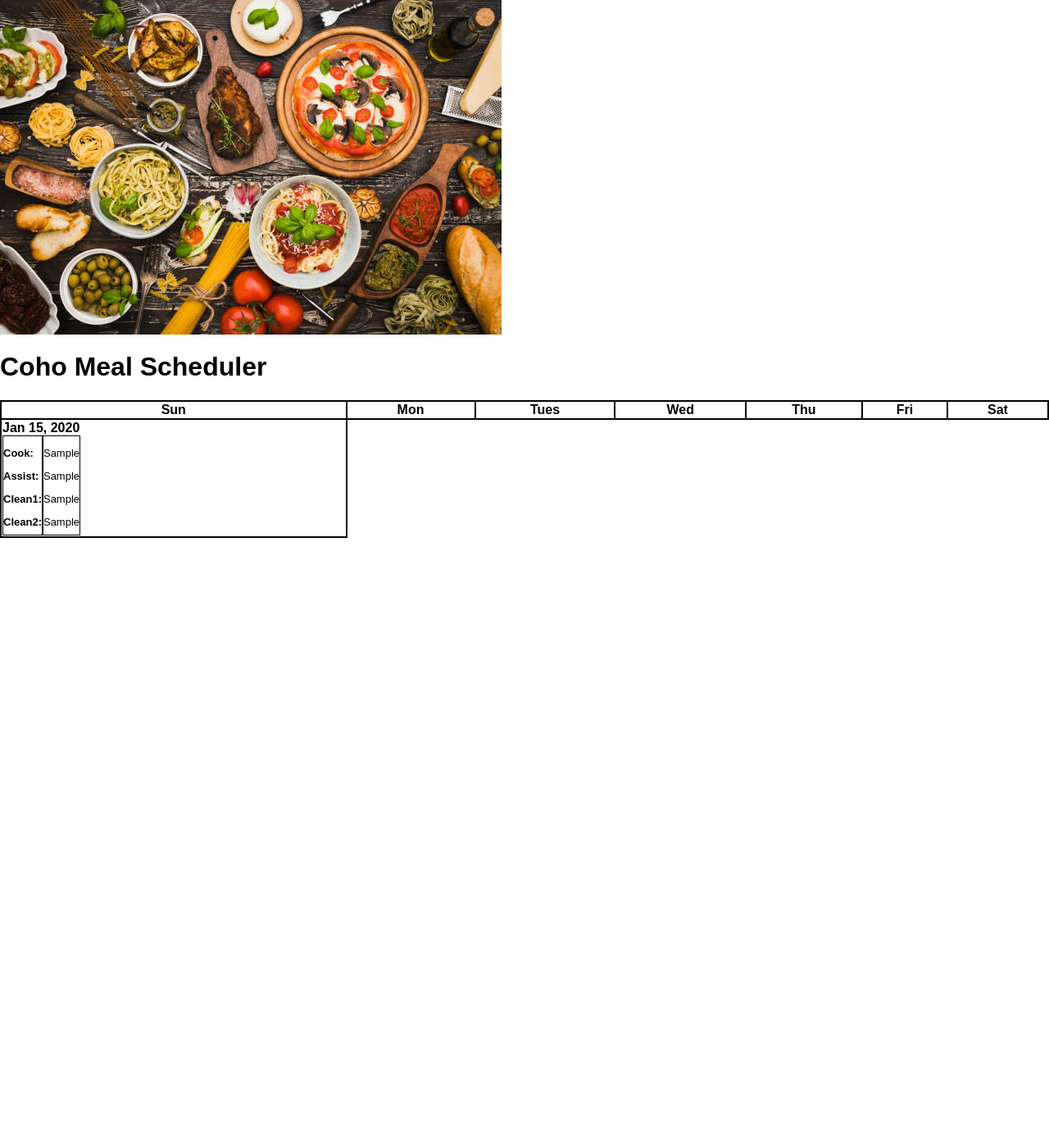
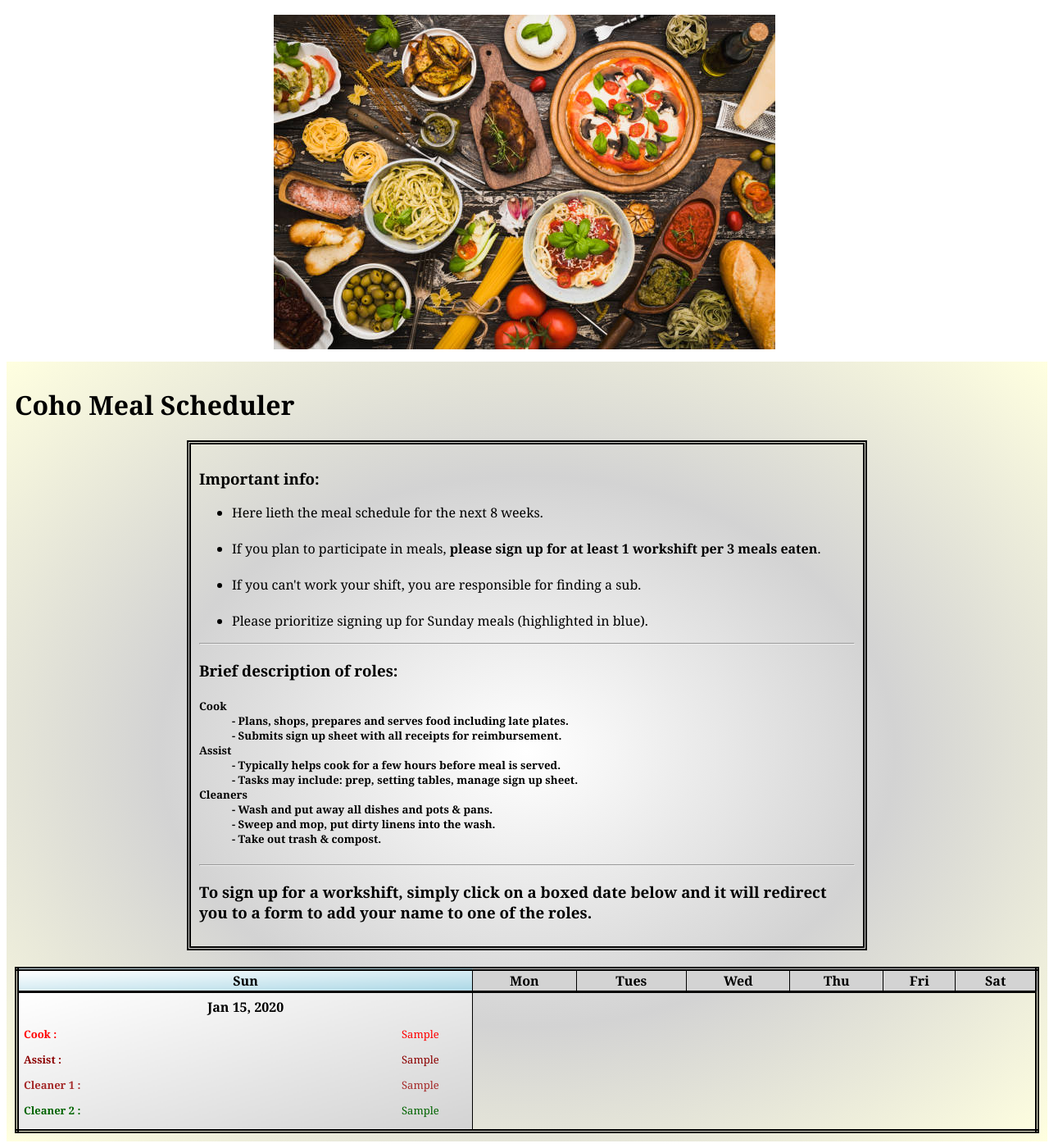
Before and after one commit to thederber/cohomeals, a Flask app: page / in a window 1280 px wide. Shown: the whole page at 82% size. Before the commit the page ends 656 px from the top, so only its background shows below. Run offline with Flask 3, Linux system fonts and the light colour scheme; tables that the repository leaves empty hold one stand-in row (values such as "Sample post").

Commit message:
improved graphics and formatting

```diff
--- a/app.py
+++ b/app.py
@@ -4,7 +4,8 @@ from datetime import datetime,timedelta
 import pandas
 
 app = Flask(__name__)
-app.config['SQLALCHEMY_DATABASE_URI'] = 'sqlite:///Days'
+dbname = "Days"
+app.config['SQLALCHEMY_DATABASE_URI'] = 'sqlite:///{0}'.format(dbname)
 
 db = SQLAlchemy(app)
 
@@ -13,10 +14,10 @@ class Day(db.Model):
     date = db.Column(db.DateTime)
     day_name = db.Column(db.String(50),nullable=False)
     row_index = db.Column(db.Integer,default=0)
-    cook = db.Column(db.String(200),default='Unassigned',nullable=False)
-    assist = db.Column(db.String(200),default='Unassigned',nullable=False)
-    clean1 = db.Column(db.String(200),default='Unassigned',nullable=False)
-    clean2 = db.Column(db.String(200),default='Unassigned',nullable=False)
+    cook = db.Column(db.String(10),default='Unassigned',nullable=False)
+    assist = db.Column(db.String(10),default='Unassigned',nullable=False)
+    clean1 = db.Column(db.String(10),default='Unassigned',nullable=False)
+    clean2 = db.Column(db.String(10),default='Unassigned',nullable=False)
     date_created = db.Column(db.DateTime,default=datetime.utcnow)
     def __repr__(self):
         return '<Day %r>' % self.id
@@ -78,14 +79,21 @@ def update(id):
     jobs = ['cook','assist','clean1','clean2']
     day_to_update = Day.query.get_or_404(id)
     if request.method == 'POST':
-        if request.form.get('click') == 'Cancel':
+        if request.form.get('click') == 'Discard Changes':
             return redirect('/')
+        #update database with updated name
+        for jobname in jobs:
+            try:
+                name_in_textbox = request.form[jobname]
+            except:
+                continue #job was not in update form because it is already assigned--see update.html jinja logic
 
-        for i in range(len(jobs)):
-            name_in_textbox = request.form.get(jobs[i])
-            if len(name_in_textbox) == 0:
-                name_in_textbox = "Unassigned"
-            exec("day_to_update.{0} = name_in_textbox".format(jobs[i]))
+            if len(name_in_textbox.strip()) == 0:
+                #silly goose tried to submit empty name
+                continue
+
+            exec("day_to_update.{0} = name_in_textbox".format(jobname))
+
         try:
             db.session.commit()
             return redirect('/')
--- a/static/css/main.css
+++ b/static/css/main.css
@@ -1,18 +1,25 @@
 body {
-	margin: 0;
-	font-family: sans-serif;
+	font-family: georgia;
 }
-td,th {
-	border: 2px solid;
+tr {
+	border: 3px solid;
+}
+th {
+	border: 1px solid;
+	background-image: linear-gradient(to top left, lightgrey, lightgrey);
+}
+td {
+	border: 1px solid;
+	background-image: linear-gradient(to bottom right, white, lightgrey);
 }
 td a {
 	display: block;
 	width:100%;
 	height:100%;
-	text-decoration: none;
+	text-decoration: none; /*removes underline*/
 }
-td:hover:not(.update) {
-    background-color: yellow;
+td:hover:not(.update):not(.nohover) {
+    background-image: linear-gradient(to bottom right, orange, lightyellow);
 }
 td.update {
 	border: 1px solid;
@@ -27,49 +34,98 @@ table {
 	border-collapse: collapse;
 }
 p, label {
-	font-family: sans-serif;
 	font-size: small;
 }
-.table_date {
+
+p.placeholder {
+	color: grey;
+}
+.header-image {
+	float: top;
+	margin: auto;
+	padding: 10px;
+	text-align: center;
+}
+
+.index-content {
+	padding: 10px;
+	background-image: radial-gradient(white, lightgrey, lightyellow);
+	margin: 0;
+	width: 1250px;
+}
+.index-intro {
+	margin: auto;
+	padding: 10px;
+	border: 5px double;
+	width: 800px;
+}
+.index-table {
+	margin-top: 20px;
+	border: 5px double;
+}
+.table-date {
+	text-align: center;
+	margin: auto;
 	float: top;
 }
-.table_labels {
-	float: left;
+.table-labels {
+	float: left;;
 	font-size: small;
-	height: 120px;
-	border: 1px solid;
+	width: 75px;
+	white-space: nowrap;
 }
-.table_names {
-	float: left;
+.table-names {
+	float: right;
 	font-size: small;
-	height: 120px;
-	border: 1px solid;
+	white-space: nowrap;
+	overflow: hidden;
+	width: 80px;
+}
+.centerbox { /*for content in td's in index*/
+	margin: auto;
+	padding: 5px;
+}
+.sunday {
+	background-image: linear-gradient(to bottom right, white, lightblue);
 }
 
-.update_content {
-	width: 400px;
+.cook {
+	color: red;
+}
+.assist {
+	color: darkred;
+}
+.clean1 {
+	color: brown;
+}
+.clean2 {
+	color: darkgreen;
+}
+
+.update-body {
+	width: 100%;
+	height: 100%;
+	background-image: linear-gradient(to top left, lightyellow, lightgreen);
+}
+.update-content {
+	margin: auto;
+	width: 300px;
 	height: 300px;
-	padding: 10px;
-	border: 1px solid;
-	overflow: hidden;
 }
-.update_form {
-	float: left;
-	width: 190px;
-	height: 150px;
-	padding: 10px;
-	border: 1px solid;
+.update-form {
+	float: center;
 }
-.update_table {
-	float: top;
-	border: 1px solid;
+.update-table {
+	margin-top: 20px;
+	float: center;
+	border: 4px solid;
 }
-.update_buttons {
+.update-buttons {
+	margin-top: 10px;
 	float: bottom;
 	text-align: center;
-	border: 1px solid;
 }
 .textinput {
-	padding: 0px;
+	padding: 1px;
 	float: left;
 }
--- a/templates/index.html
+++ b/templates/index.html
@@ -1,23 +1,46 @@
 {% extends 'base.html' %}
 
-<script>
-	function update(id) {
-
-		location.href = '/update/' + id;
-	}
-</script>
-
 {% block head %}
-<img src="{{ url_for('static',filename='italianfood.jpeg') }}" align="top">
+<div class="header-image">
+	<img src="{{ url_for('static',filename='italianfood.jpeg') }}">
+</div>
 <title> Coho Meal Scheduler </title>
 {% endblock %}
 
 {% block body %}
-<div class="content">
+<div class="index-content">
 	<h1>Coho Meal Scheduler</h1>
-	<table class="index" id="schedule">
+	<div class="index-intro">
+	<h3>Important info:</h3>
+	<ul>
+			<li>Here lieth the meal schedule for the next 8 weeks.</li><br>
+			<li>If you plan to participate in meals, <b>please sign up for at least 1 workshift per 3 meals eaten</b>.</li><br>
+			<li>If you can't work your shift, you are responsible for finding a sub.</li><br>
+			<li>Please prioritize signing up for Sunday meals (highlighted in blue).</li>
+	</ul>
+	</p>
+	<hr>
+	<h3>Brief description of roles:</h3>
+	<h5>
+	<dl>
+		<dt>Cook</dt>
+		<dd>- Plans, shops, prepares and serves food including late plates.</dd>
+		<dd>- Submits sign up sheet with all receipts for reimbursement.</dd>
+		<dt>Assist</dt>
+		<dd>- Typically helps cook for a few hours before meal is served.</dd>
+		<dd>- Tasks may include: prep, setting tables, manage sign up sheet.</dd>
+		<dt>Cleaners</dt>
+		<dd>- Wash and put away all dishes and pots & pans.</dd>
+		<dd>- Sweep and mop, put dirty linens into the wash.</dd>
+		<dd>- Take out trash & compost.</dd>
+	</dl>
+	</h5>
+	<hr>
+	<h3>To sign up for a workshift, simply click on a boxed date below and it will redirect you to a form to add your name to one of the roles.</h3>
+	</div>
+	<table class="index-table">
 		<tr>
-			<th>Sun</th>
+			<th class="sunday">Sun</th>
 			<th>Mon</th>
 			<th>Tues</th>
 			<th>Wed</th>
@@ -29,26 +52,67 @@
 			{% if day.day_name == 'Sun' %}
 				<tr>
 			{% endif %}
-			<td>
+
+			<!--Oof I'm not sure how to improve below logic-->
+			{% if ("Unassigned" in [day.cook, day.assist, day.clean1, day.clean2]) %}
+				{% if day.day_name == 'Sun' %}
+				    <td class="sunday">
+				{% else %}
+				    <td>
+				{% endif %}
+			{% else %}
+				{% if day.day_name == 'Sun' %}
+				    <td class="sunday nohover">
+				{% else %}
+				    <td class="nohover">
+				{% endif %}
+			{% endif %}
+
+				<div class="centerbox">
+					{% if ("Unassigned" in [day.cook, day.assist, day.clean1, day.clean2]) %}
 					<a href="/update/{{ day.id }}">
-					  <div class="table_date">
+					{% else %}
+					<a>
+					{% endif %}
+					  <div class="table-date">
 							  <b>{{ day.date.strftime("%b %d, %Y") }}</b>
 
 					  </div>
-					  <div class="table_labels">
-							  <p><b>Cook:</b></p>
-							  <p><b>Assist:</b></p>
-							  <p><b>Clean1:</b></p>
-							  <p><b>Clean2:</b></p>
+					  <div class="table-labels">
+							  <p class="cook"><b>Cook :</b></p>
+							  <p class="assist"><b>Assist :</b></p>
+							  <p class="clean1"><b>Cleaner 1 :</b></p>
+							  <p class="clean2"><b>Cleaner 2 :</b></p>
 				      </div>
-					  <div class="table_names">
-							  <p>{{ day.cook }}</p>
-							  <p>{{ day.assist }}</p>
-							  <p>{{ day.clean1 }}</p>
-							  <p>{{ day.clean2 }}</p>
+					  <div class="table-names">
+							  {% if (day.cook != "Unassigned") %}
+							    <p class="cook">
+							  {% else %}
+							  	<p class="placeholder">
+							  {% endif %}
+							  {{ day.cook }}</p>
+							  {% if (day.assist != "Unassigned") %}
+							  	<p class="assist">
+							  {% else %}
+							  	<p class="placeholder">
+							  {% endif %}
+							  {{ day.assist }}</p>
+							  {% if (day.clean1 != "Unassigned") %}
+							  	<p class="clean1">
+							  {% else %}
+							  	<p class="placeholder">
+							  {% endif %}
+							  {{ day.clean1 }}</p>
+							  {% if (day.clean2 != "Unassigned") %}
+							  	<p class="clean2">
+							  {% else %}
+							  	<p class="placeholder">
+							  {% endif %}
+							  {{ day.clean2 }}</p>
 					  </div>
 					</a>
-				</td>
+				</div>
+			</td>
 			{% if day.day_name == 'Sat' %}
 				</tr>
 			{% endif %}
```
Also changed, not shown: templates/update.html (+38 -14 lines).
